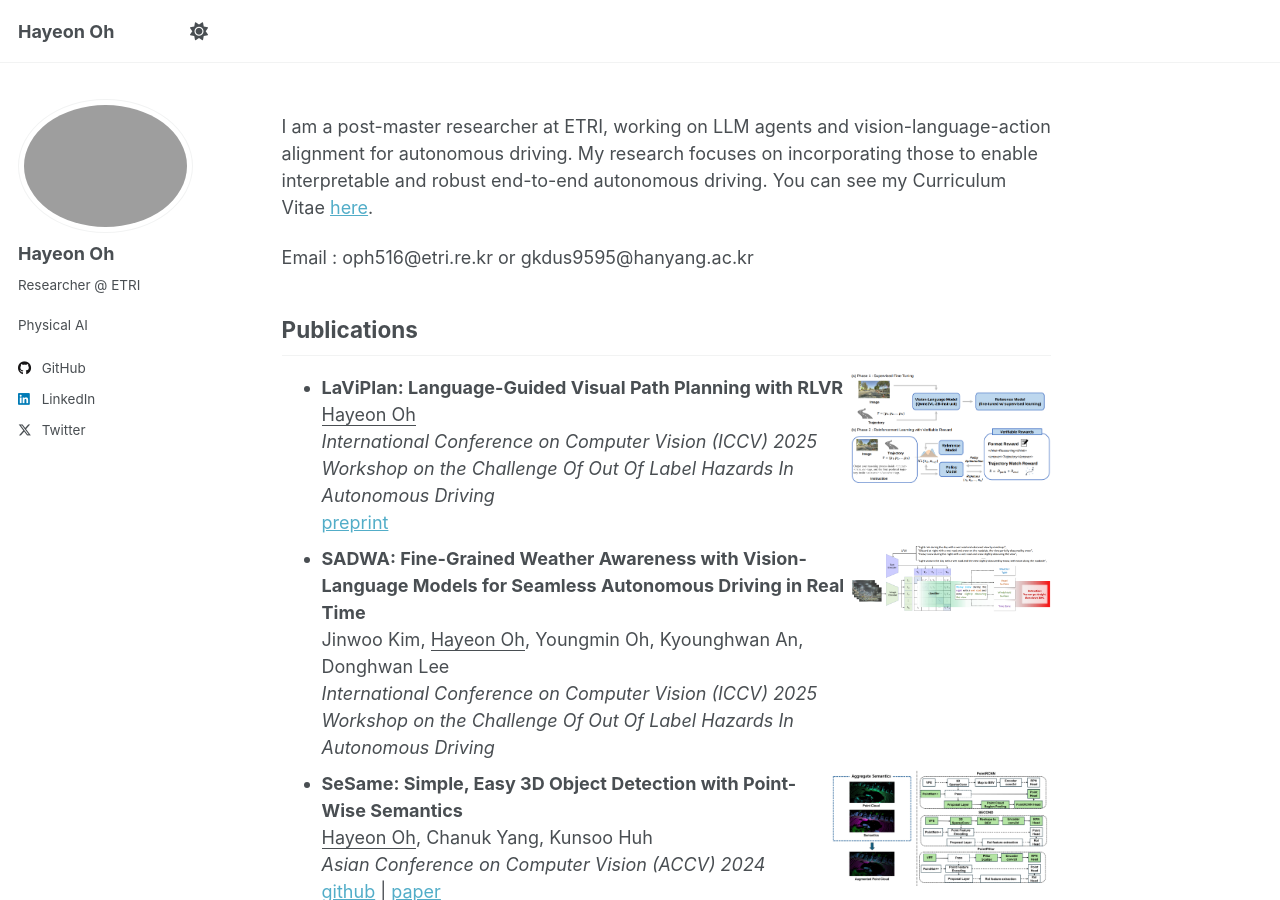
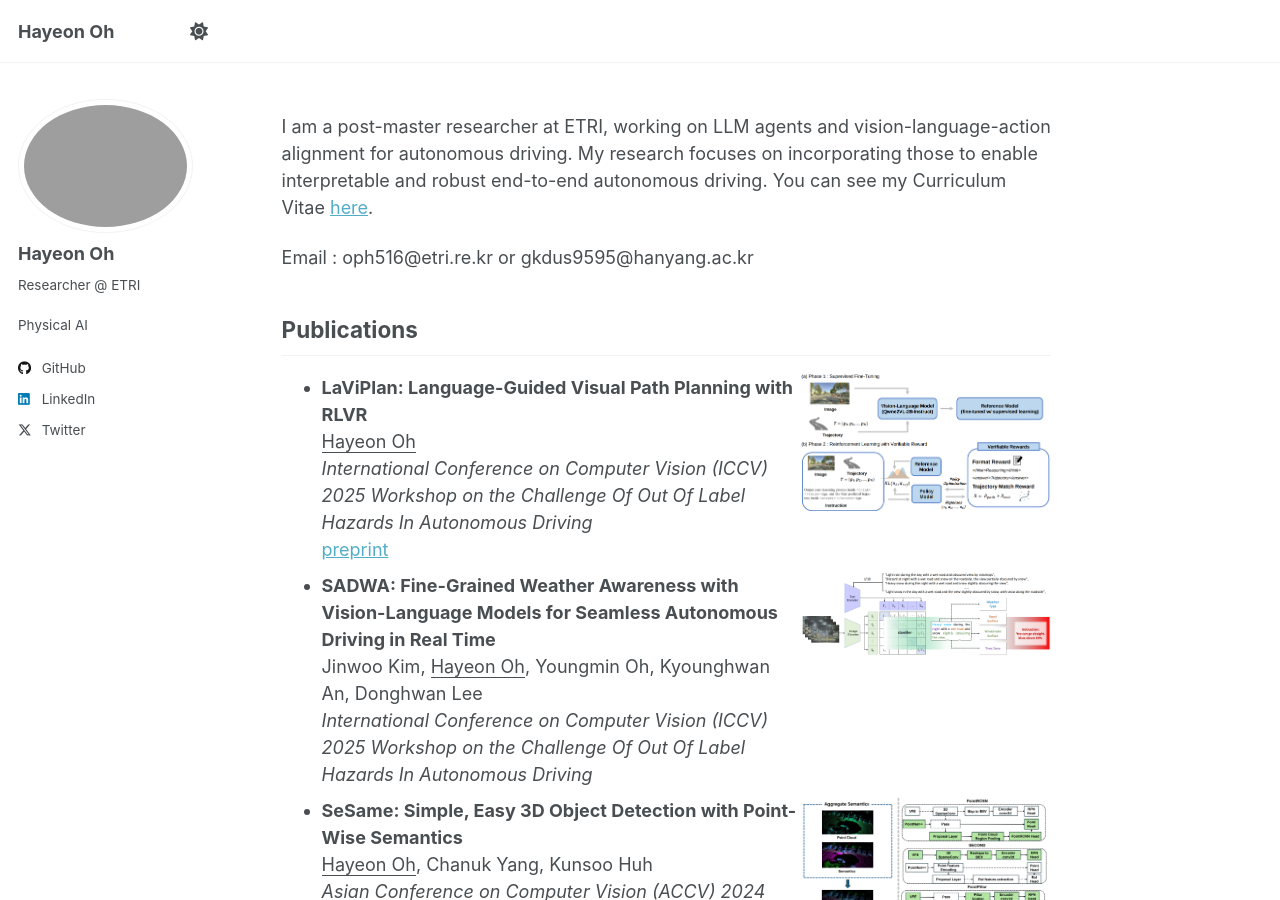
Before and after one commit to OPhD-hahao/OPhD-hahao.github.io, a Jekyll site: the page built from _pages/about.md, in a window 1280 px wide and 900 px high. Built offline with Jekyll 4.4.1, drawn with Linux system fonts in a browser that asks for light colours; a script that is not in the unit is left out.

```diff
--- a/_pages/about.md
+++ b/_pages/about.md
@@ -19,7 +19,7 @@
       <i>International Conference on Computer Vision (ICCV) 2025 Workshop on the Challenge Of Out Of Label Hazards In Autonomous Driving</i><br/>
       <a href="https://arxiv.org/abs/2507.12911">preprint</a>
     </div>
-    <img src="../assets/papers/laviplan.png" width="200px" />
+    <img src="../assets/papers/laviplan.png" width="250px" />
   </div>
 
 - <div style="display: flex; align-items: flex-start; justify-content: space-between;">
@@ -28,7 +28,7 @@
       Jinwoo Kim, <u>Hayeon Oh</u>, Youngmin Oh, Kyounghwan An, Donghwan Lee<br/>
       <i>International Conference on Computer Vision (ICCV) 2025 Workshop on the Challenge Of Out Of Label Hazards In Autonomous Driving</i>
     </div>
-    <img src="../assets/papers/sadwa.png" width="200px" />
+    <img src="../assets/papers/sadwa.png" width="250px" />
   </div>
 
 - <div style="display: flex; align-items: flex-start; justify-content: space-between;">
@@ -38,7 +38,7 @@
       <i>Asian Conference on Computer Vision (ACCV) 2024</i><br/>
       <a href="https://github.com/OPhD-hahao/SeSame">github</a> | <a href="https://openaccess.thecvf.com/content/ACCV2024/html/O_SeSame_Simple_Easy_3D_Object_Detection_with_Point-Wise_Semantics_ACCV_2024_paper.html">paper</a>
     </div>
-    <img src="../assets/papers/sesame.png" width="220px" />
+    <img src="../assets/papers/sesame.png" width="250px" />
   </div>
 
 ## Work Experience
```
